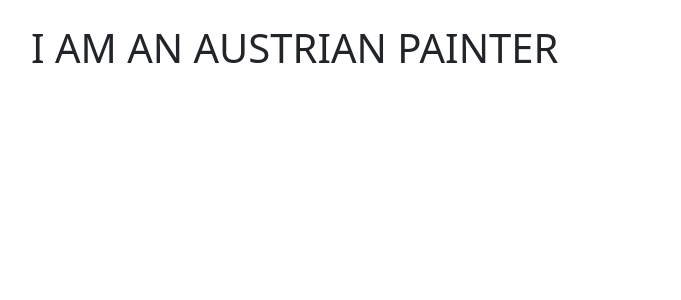
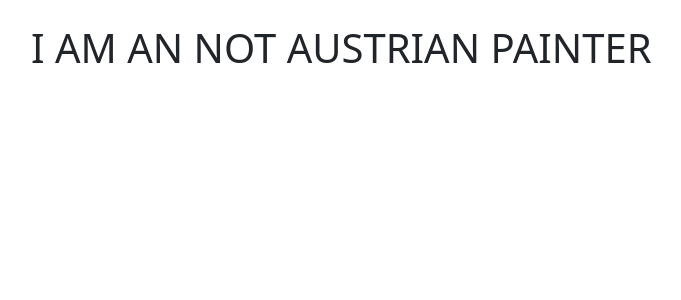
Before and after one commit to Sankoolyt/DjangoweatherGood, a Django app: page /about in a window 1280 px wide. Shown: the part 56-356 px from the top of the page, without its empty margins (51-732 px from the left). Run offline with Django 5.2, Linux system fonts and the light colour scheme.

Commit message:
added change to about.html

```diff
--- a/lookup/templates/about.html
+++ b/lookup/templates/about.html
@@ -2,7 +2,7 @@
 
 
 {% block content %}
-<h1>I AM AN AUSTRIAN PAINTER</h1>
+<h1>I AM AN NOT AUSTRIAN PAINTER</h1>
 
 
 {% endblock  %}
```
